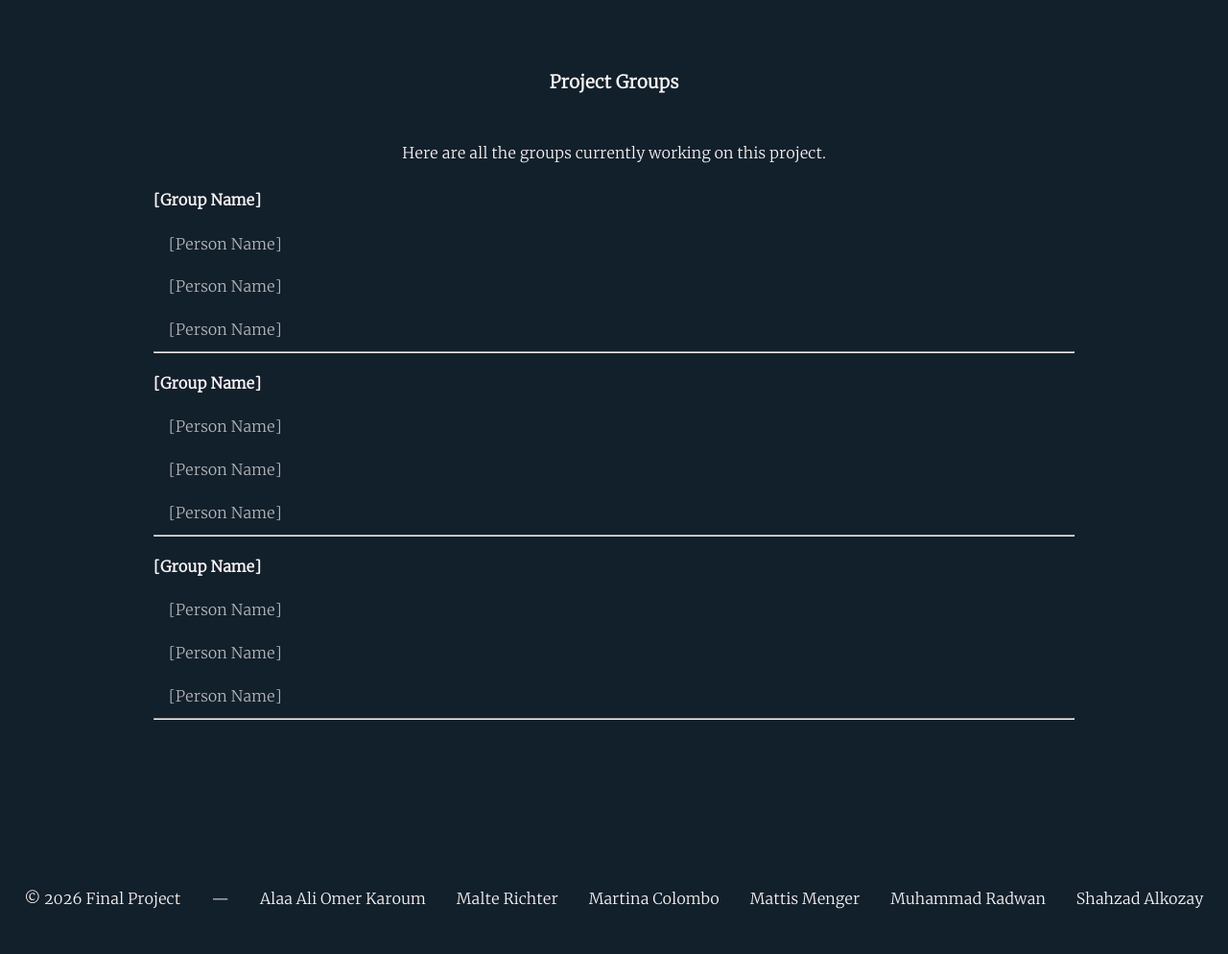
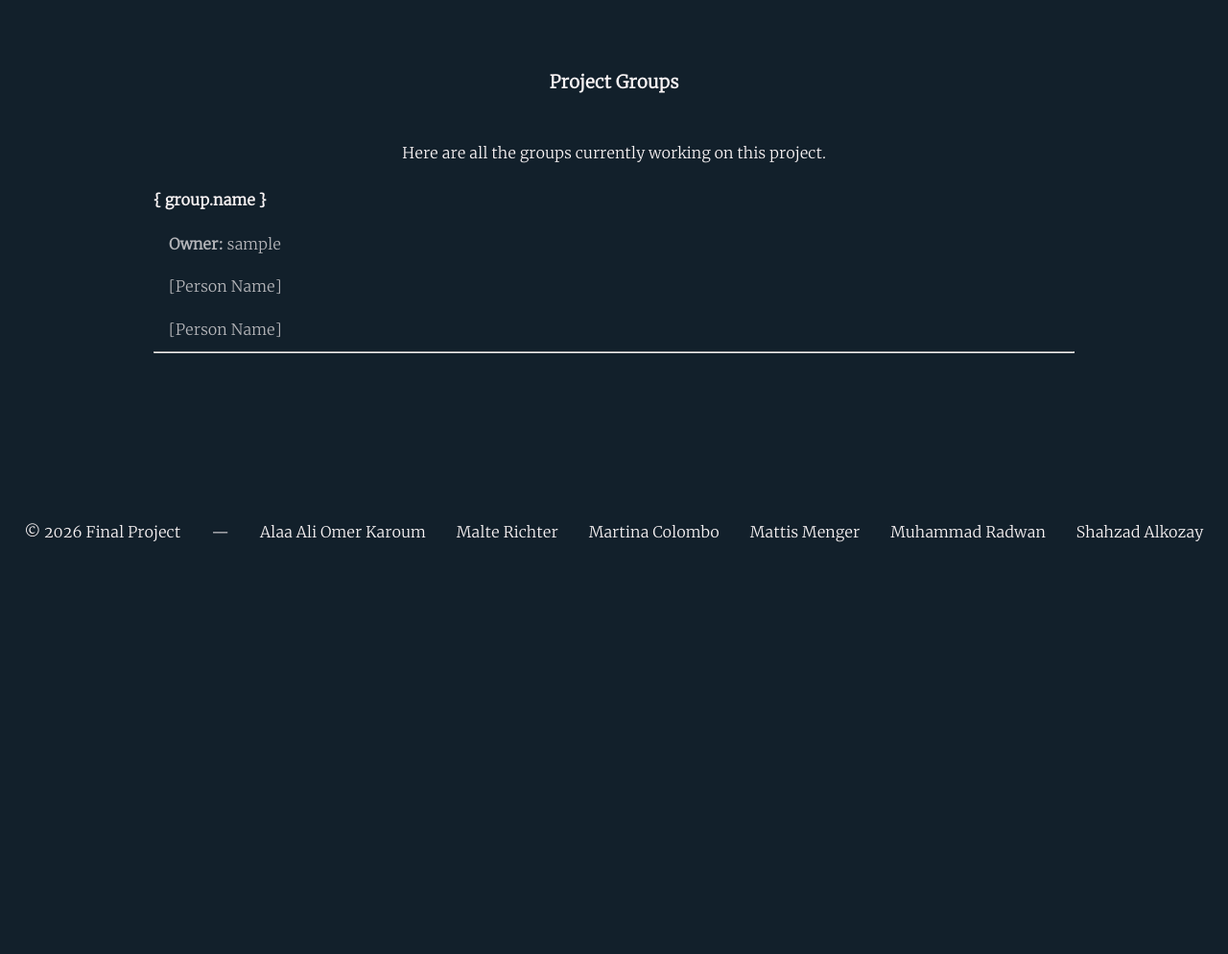
Before and after one commit to mradwan123/ideacloud, a Django app: template templates/project_groups.html in a window 1280 px wide. Shown: the part 296-1290 px from the top of the page at 96% size. After the commit the page ends 861 px from the top, so only its background shows below. Run offline with Django 5.2, Linux system fonts and the light colour scheme; the template is opened without the code that fills it: most values are stand-ins (such as "Sample title", 1, 10 or a date in 2020); some web fonts are replaced.

Commit message:
feat: add group view page (missing loop for each member)

```diff
--- a/front_end/urls.py
+++ b/front_end/urls.py
@@ -60,6 +60,7 @@ urlpatterns = [
     # about section
     path("about/", about, name="about"),
     path("completed_projects/", finished_project, name="completed-projects"),
-    path("project_groups/", project_groups, name="project-groups"),
+    # groups
+    path("project_groups/<int:pk>/", project_groups, name="project-groups"),
     path("interested_users/", interested_users, name="interested-users")
 ]
--- a/templates/project_details.html
+++ b/templates/project_details.html
@@ -85,7 +85,7 @@
     <div class="project-details-button-tag"><a href="{% url 'front-end:interested-users' %}">INTERESTED USERS</a></div>
   </div>
   <div class="button-right">
-    <div class="project-details-button-tag"><a href="{% url 'front-end:project-groups' %}">GROUPS WORKING ON IT</a></div>
+    <div class="project-details-button-tag"><a href="{% url 'front-end:project-groups' idea.id %}">GROUPS WORKING ON IT</a></div>
   </div>
 </div>
 
--- a/templates/project_groups.html
+++ b/templates/project_groups.html
@@ -15,29 +15,23 @@
 
 </div>
 
+{% if groups %}
+
+    {% for group in groups %}
     <!-- group lists with name of the group and name of the member -->
     <div class="group-box">
-    <h4>[Group Name]</h4>
-    <p>[Person Name]</p>
+        <h4>{ group.name }</h4>
+        <p><strong>Owner:</strong> {{ group.owner.username }}</p>
         <p>[Person Name]</p>
         <p>[Person Name]</p>
         <hr>
     </div>
+    {% endfor %}
 
-<div class="group-box">
-    <h4>[Group Name]</h4>
-    <p>[Person Name]</p>
-    <p>[Person Name]</p>
-    <p>[Person Name]</p>
-    <hr>
-</div>
+{% else %}
 
-<div class="group-box">
-    <h4>[Group Name]</h4>
-    <p>[Person Name]</p>
-    <p>[Person Name]</p>
-    <p>[Person Name]</p>
-    <hr>
-</div>
+    <p>No project groups yet.</p>
+
+{% endif %}
 
 {% endblock %}
```
Also changed, not shown: front_end/views.py (+5 -4 lines). Lines whose indentation alone changed are shown as unchanged.
